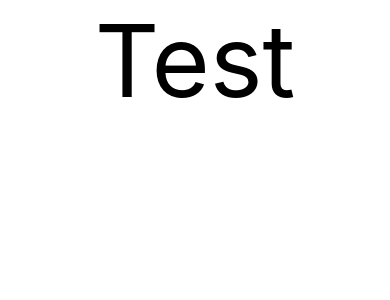
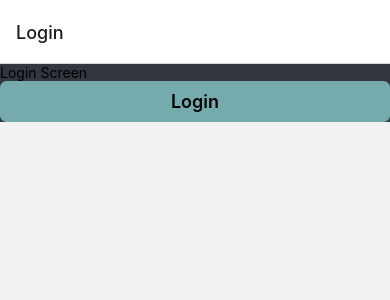
Before and after one commit to Nach0Zar/AppsDistribuidas-G8-Front, a React Native app: screen / in a window 390 px wide. Shown: the top 300 px of the page. Built offline with nearby package versions, Linux system fonts and the light colour scheme.

Commit message:
Adding navigations, theme, customButton

```diff
--- a/App.tsx
+++ b/App.tsx
@@ -1,6 +1,13 @@
+import { NavigationContainer } from '@react-navigation/native';
+import { createNativeStackNavigator } from '@react-navigation/native-stack';
 import React, {useEffect} from 'react';
 import { Text } from "react-native"
 import SplashScreen from 'react-native-splash-screen';
+import { LoginScreen } from './app/ui/screens/LoginScreen.js';
+import { LoginNavigation, RootStackParamList } from './app/navigation/Navigation';
+
+
+const Stack = createNativeStackNavigator<RootStackParamList>();
 
 const App = () => {
 
@@ -8,9 +15,12 @@ const App = () => {
     SplashScreen.hide();
   }, []);
 
-  return <>
-  <Text style = {{fontSize:100, textAlign:"center"}}> Test </Text>
-  </>
+
+  return(
+    <NavigationContainer>
+      <LoginNavigation/>
+    </NavigationContainer>
+  )
 }
 
 export default App;
--- /dev/null
+++ b/app/navigation/Navigation.tsx
@@ -0,0 +1,26 @@
+import { NavigationContainer } from "@react-navigation/native";
+import { createNativeStackNavigator } from "@react-navigation/native-stack";
+import React from "react";
+import { LoginScreen } from "../ui/screens/LoginScreen.js";
+import { ProfileInfoScreen } from "../ui/screens/ProfileInfoScreen";
+import { HomeScreen } from "../ui/screens/HomeScreen";
+import { Routes } from "./Routes";
+
+const Stack = createNativeStackNavigator();
+
+export type RootStackParamList = {
+    Home: undefined
+    Login: undefined
+    ProfileInfo : undefined
+};
+
+
+export const LoginNavigation = () => {
+    return(
+        <Stack.Navigator initialRouteName={Routes.LoginStack}>
+                <Stack.Screen name={Routes.LoginStack} component={LoginScreen}/>
+                <Stack.Screen name={Routes.ProfileInfoStack} component={ProfileInfoScreen}/>
+                <Stack.Screen name={Routes.HomeStack} component={HomeScreen}/>
+        </Stack.Navigator>
+    );
+}
--- /dev/null
+++ b/app/navigation/Routes.tsx
@@ -0,0 +1,5 @@
+export enum Routes{
+    LoginStack = "Login",
+    ProfileInfoStack = "Profile Info",
+    HomeStack = "Home"
+}
--- /dev/null
+++ b/app/ui/components/atoms/buttons/button/CustomButton.tsx
@@ -0,0 +1,41 @@
+import React from "react";
+import { Button, StyleSheet, TouchableHighlight, TouchableOpacity, View, Text} from "react-native";
+import { COLOR } from "../../../../styles/Theme";
+
+
+type Props = {
+    title: Required<string>,
+    onPress: () => void
+}
+
+
+
+
+
+export const CustomButton = ({title, onPress} : Props) => {
+    return(
+        <TouchableHighlight onPress={onPress}>
+            <View style={styles.button}>
+                <Text style={styles.text}>{title}</Text>
+            </View>
+        </TouchableHighlight>
+    )
+}
+
+
+
+const styles = StyleSheet.create({
+    button:{
+        backgroundColor: COLOR.primary,
+        color: COLOR.secondBackground,
+        alignItems : 'center',
+        padding:10,
+        borderRadius: 6.5,
+    },
+    text:{
+        fontWeight: "600",
+        fontStyle: 'normal',
+        fontSize: 18
+    }
+
+})
--- /dev/null
+++ b/app/ui/screens/HomeScreen.js
@@ -0,0 +1,14 @@
+import { NavigationContainer } from "@react-navigation/native";
+import { NativeStackNavigationOptions } from "@react-navigation/native-stack";
+import React from "react";
+import { Text, View } from "react-native";
+
+
+
+export const HomeScreen = () => {
+    return(
+        <View>
+            <Text>Home Screen</Text>
+        </View>
+    )
+}
--- /dev/null
+++ b/app/ui/screens/LoginScreen.js
@@ -0,0 +1,30 @@
+import React from "react";
+import { Button, StyleSheet, Text, View } from "react-native";
+import { COLOR } from "../styles/Theme";
+import { NavigationContainer, NavigatorScreenParams } from "@react-navigation/native";
+import { NativeStackNavigationOptions, NativeStackScreenProps, createNativeStackNavigator } from "@react-navigation/native-stack";
+import { Routes } from "../../navigation/Routes";
+import { RootStackParamList } from "../../navigation/Navigation";
+import { CustomButton } from "../components/atoms/buttons/button/CustomButton";
+
+
+export const LoginScreen = ({navigation}) => {
+
+    return(
+        <View style={Styles.container}>
+            <Text>Login Screen</Text>
+            <CustomButton title="Login" onPress={() => navigation.navigate(Routes.ProfileInfoStack) }/>
+        </View>
+    )
+}
+
+
+
+const Styles = StyleSheet.create({
+    container: {
+        backgroundColor : COLOR.primaryBackground
+    }
+
+
+}
+)
--- /dev/null
+++ b/app/ui/screens/ProfileInfoScreen.js
@@ -0,0 +1,15 @@
+import { NavigationContainer } from "@react-navigation/native"
+import React from "react"
+import { Button, Text, View } from "react-native"
+import { Routes } from "../../navigation/Routes"
+
+
+export const ProfileInfoScreen = ({navigation}) => {
+
+    return(
+        <View>
+            <Text>ProfileInfoScreen</Text>
+            <Button title="Guardar" onPress={() => navigation.navigate(Routes.HomeStack)}/>
+        </View>
+    )
+}
--- /dev/null
+++ b/app/ui/styles/Theme.tsx
@@ -0,0 +1,17 @@
+import React from "react";
+
+interface ColorTheme{
+    primary: string,
+    second: string,
+    primaryBackground: string,
+    secondBackground: string,
+    font : string
+}
+
+export const COLOR : ColorTheme = {
+    primary: '#76ABAE',
+    second: '#EEEEEE',
+    primaryBackground: '#31363F',
+    secondBackground: '#222831',
+    font: '',
+}
--- a/package.json
+++ b/package.json
@@ -11,9 +11,13 @@
     "windows": "react-native run-windows"
   },
   "dependencies": {
+    "@react-navigation/native": "^6.1.17",
+    "@react-navigation/native-stack": "^6.9.26",
     "git": "^0.1.5",
     "react": "18.2.0",
     "react-native": "0.74.1",
+    "react-native-safe-area-context": "^4.10.1",
+    "react-native-screens": "^3.31.1",
     "react-native-splash-screen": "^3.3.0",
     "react-native-windows": "0.74.1"
   },
@@ -41,7 +45,7 @@
     "metro-config": "^0.80.9",
     "prettier": "2.8.8",
     "react-test-renderer": "18.2.0",
-    "typescript": "5.0.4"
+    "typescript": "^5.0.4"
   },
   "engines": {
     "node": ">=18"
```
Also changed, not shown: 37 other files (tests, documents, lock files or other folders).
